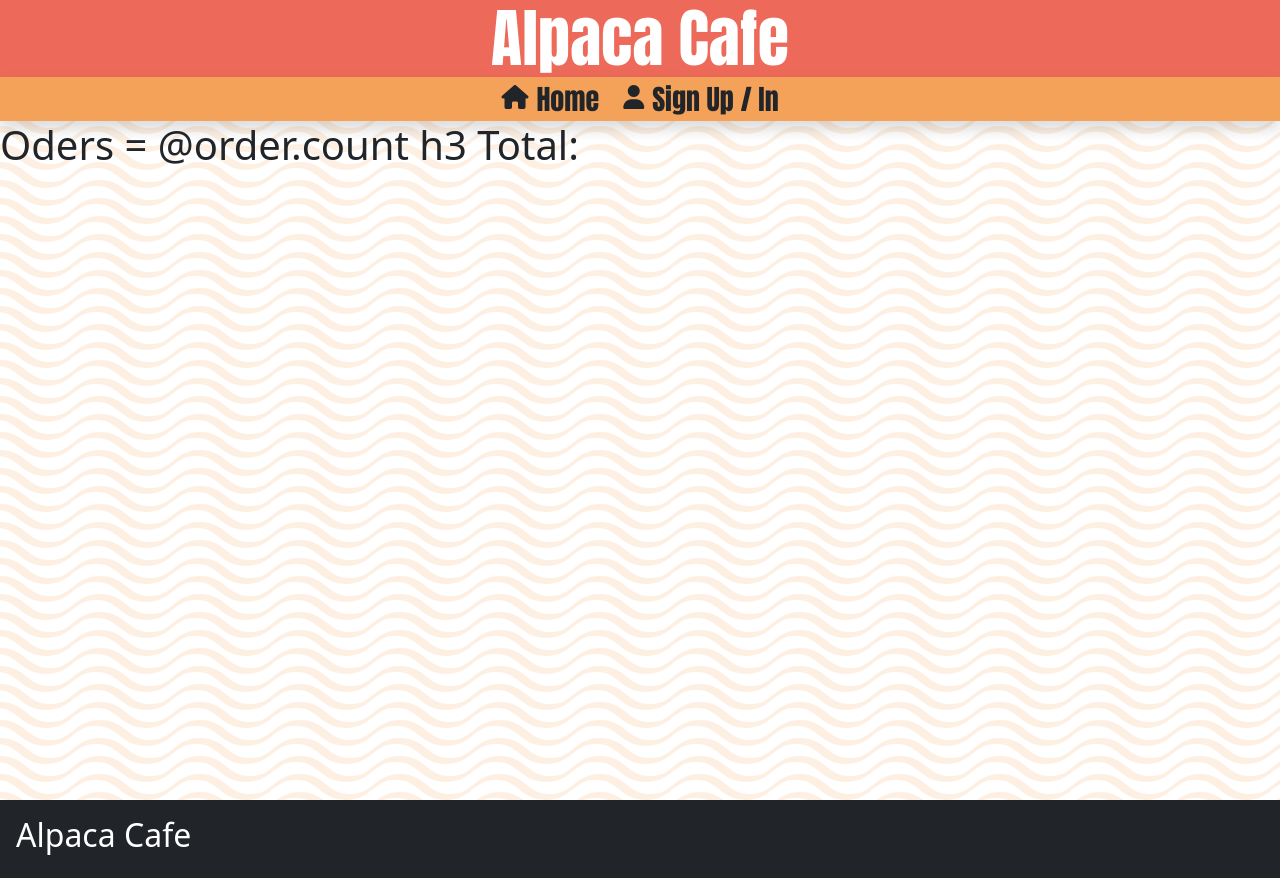
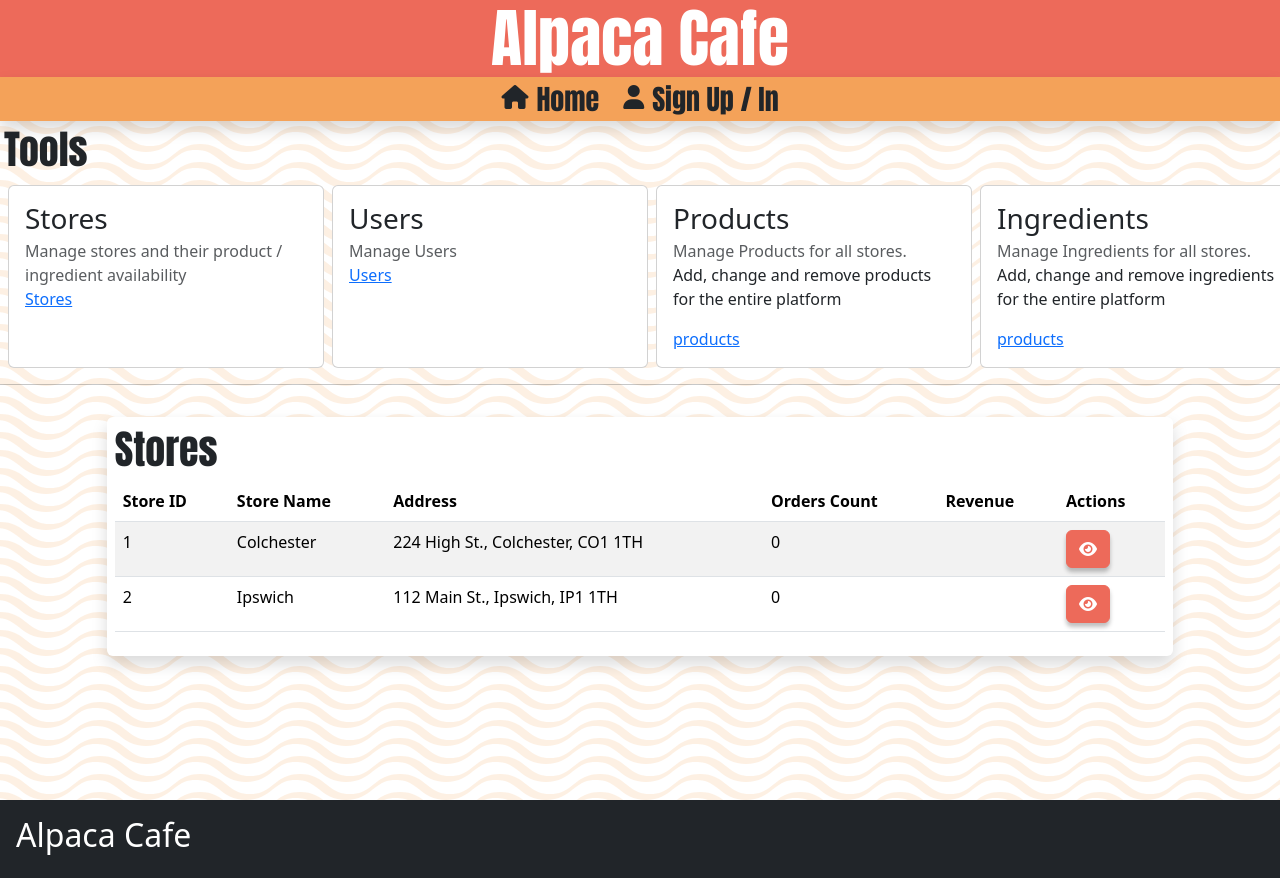
Before and after one commit to TidalCub/Alpaca-Cafe, a Rails app: page /admin in a window 1280 px wide. Run offline with Rails 7, Linux system fonts and the light colour scheme; data comes from the database, SQL or seed files in the repository; data that the repository does not hold is empty; style sheets or scripts are compiled from the project's sources; parts of the project's set-up code (start-up, migrations or seed data) failed here and were passed over; some libraries are stand-ins or nearby versions; some web fonts are replaced.

Commit message:
add admin dashboard with links

```diff
--- a/app/controllers/admin/availability/ingredients_controller.rb
+++ b/app/controllers/admin/availability/ingredients_controller.rb
@@ -22,7 +22,7 @@ module Admin
       private
 
       def set_store
-        @store = Store.find_by(name: params[:store_name])
+        @store = Store.find_by(slug: params[:store_name])
       end
     end
   end
--- a/app/controllers/admin/availability/products_controller.rb
+++ b/app/controllers/admin/availability/products_controller.rb
@@ -22,7 +22,7 @@ module Admin
       private
 
       def set_store
-        @store = Store.find_by(name: params[:store_name]) || Store.find(params[:store_id])
+        @store = Store.find_by(slug: params[:store_name]) || Store.find(params[:store_id])
         redirect_to root_path, notice: 'Store does not exist' if @store.nil? # Rubocop:disable Rails/I18nLocaleTexts
       end
     end
--- a/app/controllers/admin_controller.rb
+++ b/app/controllers/admin_controller.rb
@@ -2,10 +2,10 @@
 
 class AdminController < ApplicationController
   def index
-    @orders = Order.all
+    @stores = Store.all
   end
 
   def show
-    @store = Store.find_by(name: params[:store_name])
+    @store = Store.find_by(slug: params[:store_name])
   end
 end
--- a/app/views/admin/index.html.slim
+++ b/app/views/admin/index.html.slim
@@ -1,4 +1,52 @@
-.col-12.d-flex.flex-row.justify-content-between
-  .h1 Oders
-    = @order.count
-   h3 Total:
+.col-12
+  h1.p-1.brand-font Tools
+  .col-12.d-flex.ps-2.pe-2.gap-2 style="overflow-x: auto;"
+    .card.col-3
+      .card-body
+        h3.card-title Stores
+        p.card-subtitle.text-muted Manage stores and their product / ingredient availability
+        = link_to 'Stores', admin_index_path, class: 'card-link'
+    .card.col-3
+      .card-body
+        h3.card-title Users
+        p.card-subtitle.text-muted Manage Users
+        = link_to 'Users', admin_index_path, class: 'card-link'
+
+    .card.col-3
+      .card-body
+        h3.card-title Products
+        p.card-subtitle.text-muted Manage Products for all stores.
+        p.card-text Add, change and remove products for the entire platform
+        = link_to 'products', admin_index_path, class: 'card-link'
+
+    .card.col-3
+      .card-body
+        h3.card-title Ingredients
+        p.card-subtitle.text-muted Manage Ingredients for all stores.
+        p.card-text Add, change and remove ingredients for the entire platform
+        = link_to 'products', admin_index_path, class: 'card-link'
+
+
+hr
+.col-12.d-flex.justify-content-center
+  .col-10.m-3.p-2.bg-white.rounded.shadow
+    h1.brand-font Stores
+    table.table.table-striped
+      thead
+        tr
+          th Store ID
+          th Store Name
+          th Address
+          th Orders Count
+          th Revenue
+          th Actions
+      tbody
+        - @stores.each do |store|
+          tr
+            td = store.id
+            td = store.name
+            td = "#{store.address.number} #{store.address.street}, #{store.address.city}, #{store.address.postcode}"
+            td = store.orders.count
+            td
+            td = link_to store_name_admin_show_path(store_name: store.slug), class: 'btn btn-primary' do
+              i.fas.fa-eye
```
